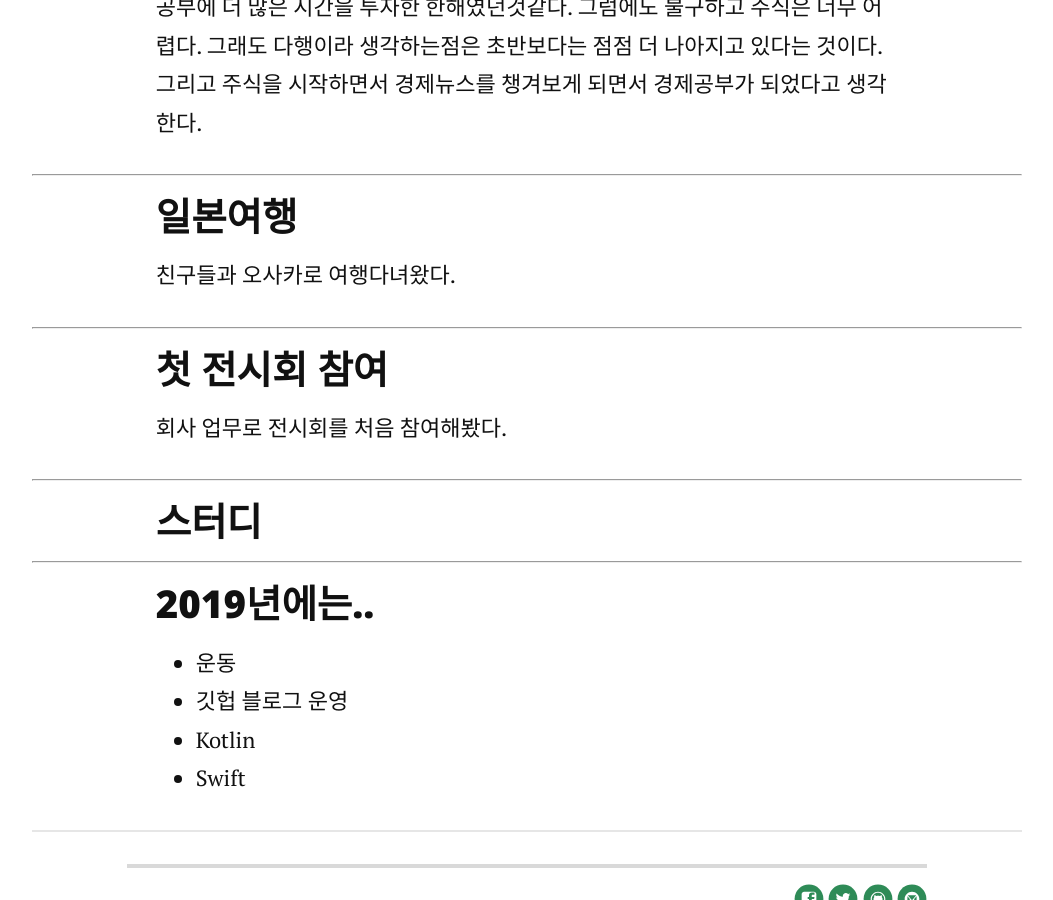
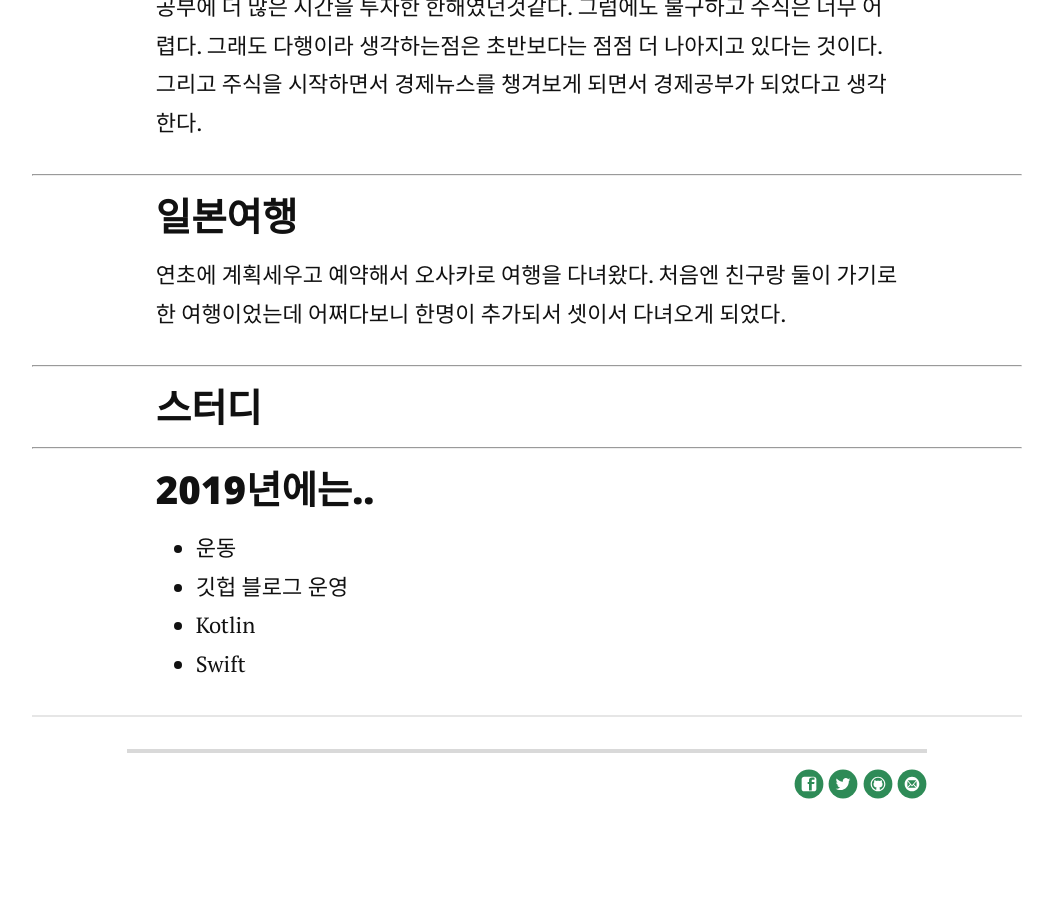
Before and after one commit to ilwon126/ilwon126.github.io, a Jekyll site: the page built from _posts/2019-01-01-회고록.md, in a window 1280 px wide and 900 px high, scrolled down 1361 px. Shown: the whole window, without its empty margins (113-1166 px from the left). Built offline with Jekyll 4.4.1, drawn with Linux system fonts in a browser that asks for light colours; nearby versions of some CDN libraries; after the commit the page ends 2202 px from its top, so only the background shows below that.

Commit message:
포스트 수정

```diff
--- a/_posts/2019-01-01-회고록.md
+++ b/_posts/2019-01-01-회고록.md
@@ -27,13 +27,7 @@ description: 2018 회고록
 ***
 
 ### 일본여행
-친구들과 오사카로 여행다녀왔다.
-
-***
-
-
-### 첫 전시회 참여
-회사 업무로 전시회를 처음 참여해봤다.
+연초에 계획세우고 예약해서 오사카로 여행을 다녀왔다. 처음엔 친구랑 둘이 가기로 한 여행이었는데 어쩌다보니 한명이 추가되서 셋이서 다녀오게 되었다.
 
 ***
 
```
